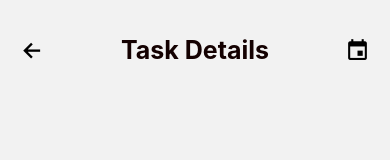
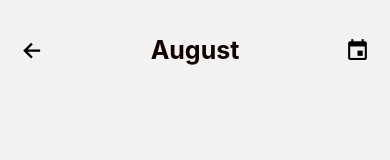
Before and after one commit to tolu2507/task_management, a React Native app: screen /Todo in a window 390 px wide. Shown: the top 160 px of the page. Built offline with nearby package versions, Linux system fonts and the light colour scheme.

Commit message:
new commit

```diff
--- a/src/components/Title.tsx
+++ b/src/components/Title.tsx
@@ -4,7 +4,7 @@ import React from 'react';
 import ButtonComponent from './Pressable';
 import {IonIcon, MaterialIcons} from '../utils/Icon';
 
-const Title = ({navigation, style, color, icon1, icon2}: Title) => {
+const Title = ({navigation, style, color, icon1, icon2, name}: Title) => {
   return (
     <View style={styles.header}>
       <ButtonComponent
@@ -12,7 +12,7 @@ const Title = ({navigation, style, color, icon1, icon2}: Title) => {
         onPress={() => navigation.goBack()}>
         <IonIcon name={icon1} size={25} color={color} />
       </ButtonComponent>
-      <Text style={[styles.text, style]}>Task details</Text>
+      <Text style={[styles.text, style]}>{name}</Text>
       <ButtonComponent
         style={styles.pressed}
         onPress={() => console.log('pressed')}>
@@ -30,6 +30,7 @@ interface Title {
   color: any;
   icon1: string;
   icon2?: string;
+  name: string;
 }
 
 const styles = StyleSheet.create({
--- a/src/screens/TasksScreen.tsx
+++ b/src/screens/TasksScreen.tsx
@@ -31,6 +31,7 @@ const TasksScreen = ({route, navigation}: any) => {
             color={styles.iconColor}
             icon1="arrow-back"
             icon2="dots-horizontal"
+            name="Task details"
           />
           {/* header content view  */}
           <View style={styles.content}>
--- a/src/screens/TodoScreen.tsx
+++ b/src/screens/TodoScreen.tsx
@@ -13,6 +13,7 @@ const TodoScreen = ({navigation}: TODO) => {
           color={'black'}
           icon1={'arrow-back'}
           icon2="calendar"
+          name="August"
         />
       </View>
     </View>
```
